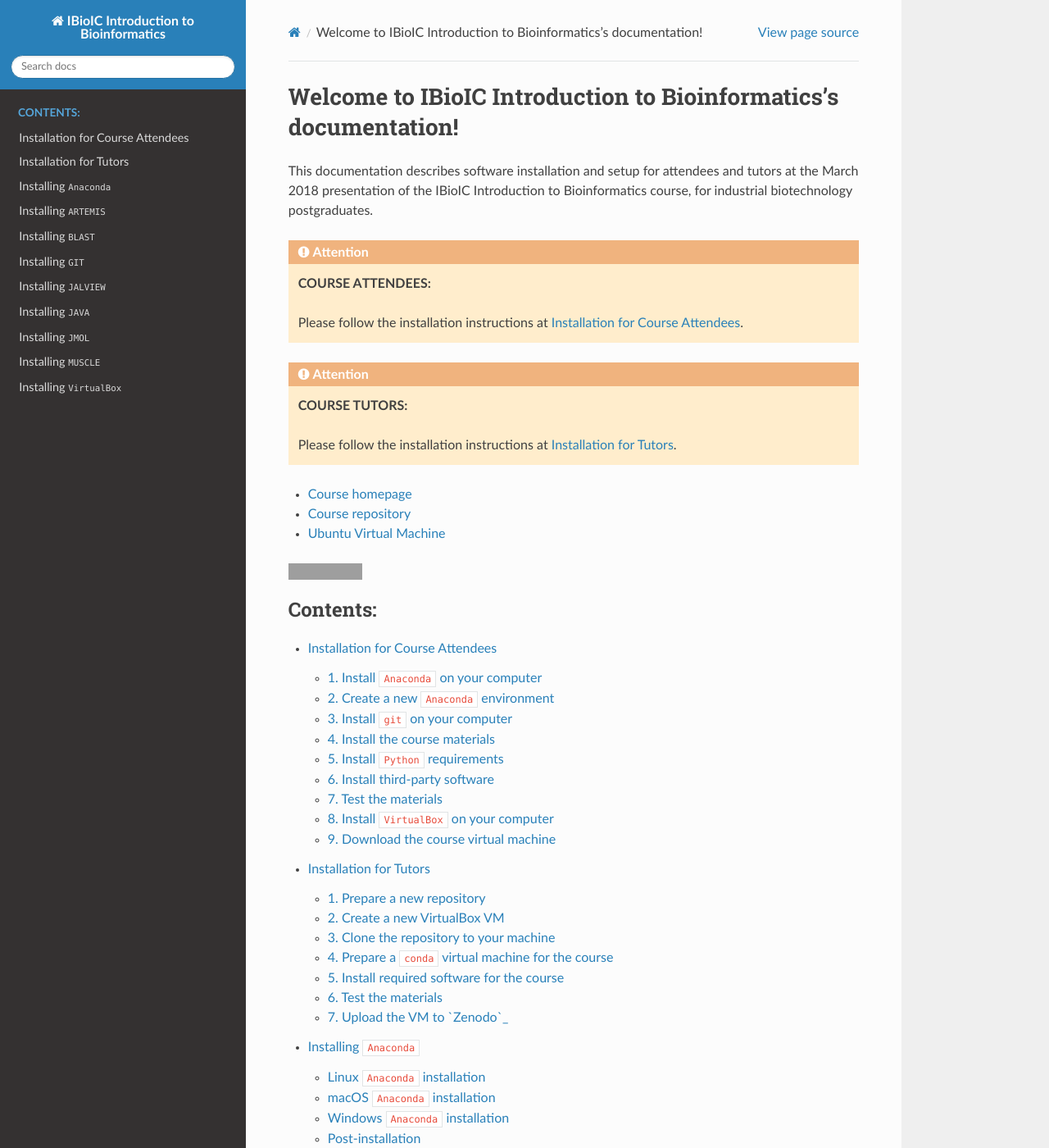
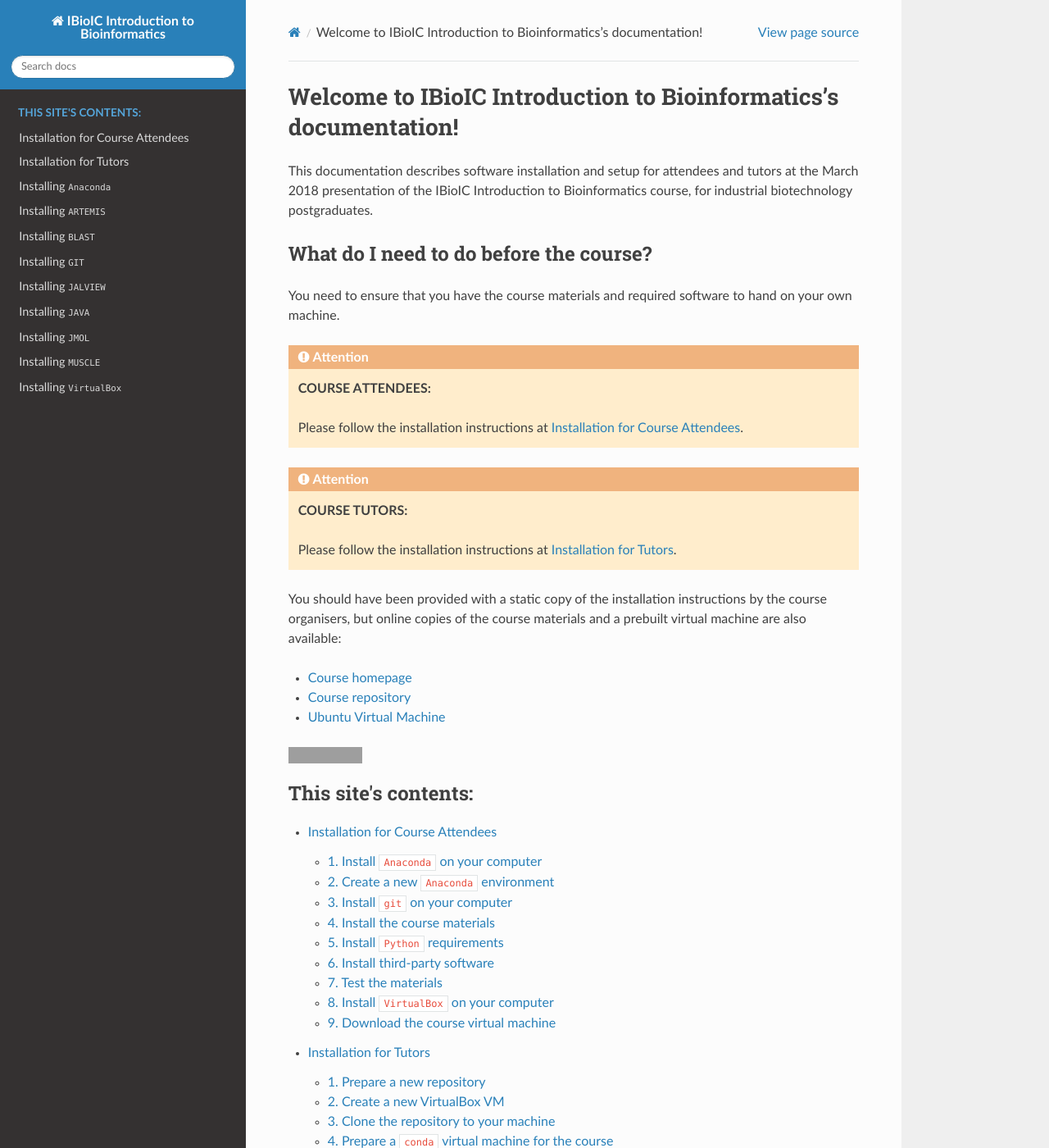
Before and after one commit to widdowquinn/2018-03-06-ibioic, a Sphinx documentation site: the page built from docs/index.rst, in a window 1280 px wide and 1400 px high. Shown: the whole window at 82% size. Built offline with Sphinx 7.4.7 and the Read the Docs theme 2.0.0, drawn with Linux system fonts in a browser that asks for light colours; grey boxes are pictures that could not be loaded.

Commit message:
make landing page a bit clearer in its intent

```diff
--- a/docs/index.rst
+++ b/docs/index.rst
@@ -3,12 +3,20 @@
    You can adapt this file completely to your liking, but it should at least
    contain the root `toctree` directive.
 
+=================================================================
 Welcome to IBioIC Introduction to Bioinformatics's documentation!
 =================================================================
 
 This documentation describes software installation and setup for attendees and tutors
 at the March 2018 presentation of the IBioIC Introduction to Bioinformatics course,
 for industrial biotechnology postgraduates.
+
+---------------------------------------
+What do I need to do before the course?
+---------------------------------------
+
+You need to ensure that you have the course materials and required software to hand on
+your own machine.
 
 .. ATTENTION::
     **COURSE ATTENDEES:**
@@ -20,16 +28,20 @@ for industrial biotechnology postgraduates.
 
     Please follow the installation instructions at :doc:`installation_tutors`.
 
-* `Course homepage`_
-* `Course repository`_
-* `Ubuntu Virtual Machine`_
+You should have been provided with a static copy of the installation instructions by
+the course organisers, but online copies of the course materials and a prebuilt virtual
+machine are also available:
+
+- `Course homepage`_
+- `Course repository`_
+- `Ubuntu Virtual Machine`_
 
 .. image:: https://zenodo.org/badge/DOI/10.5281/zenodo.1184095.svg
    :target: https://zenodo.org/record/1184095
 
 .. toctree::
    :maxdepth: 2
-   :caption: Contents:
+   :caption: This site's contents:
 
    installation_attendees
    installation_tutors
```
